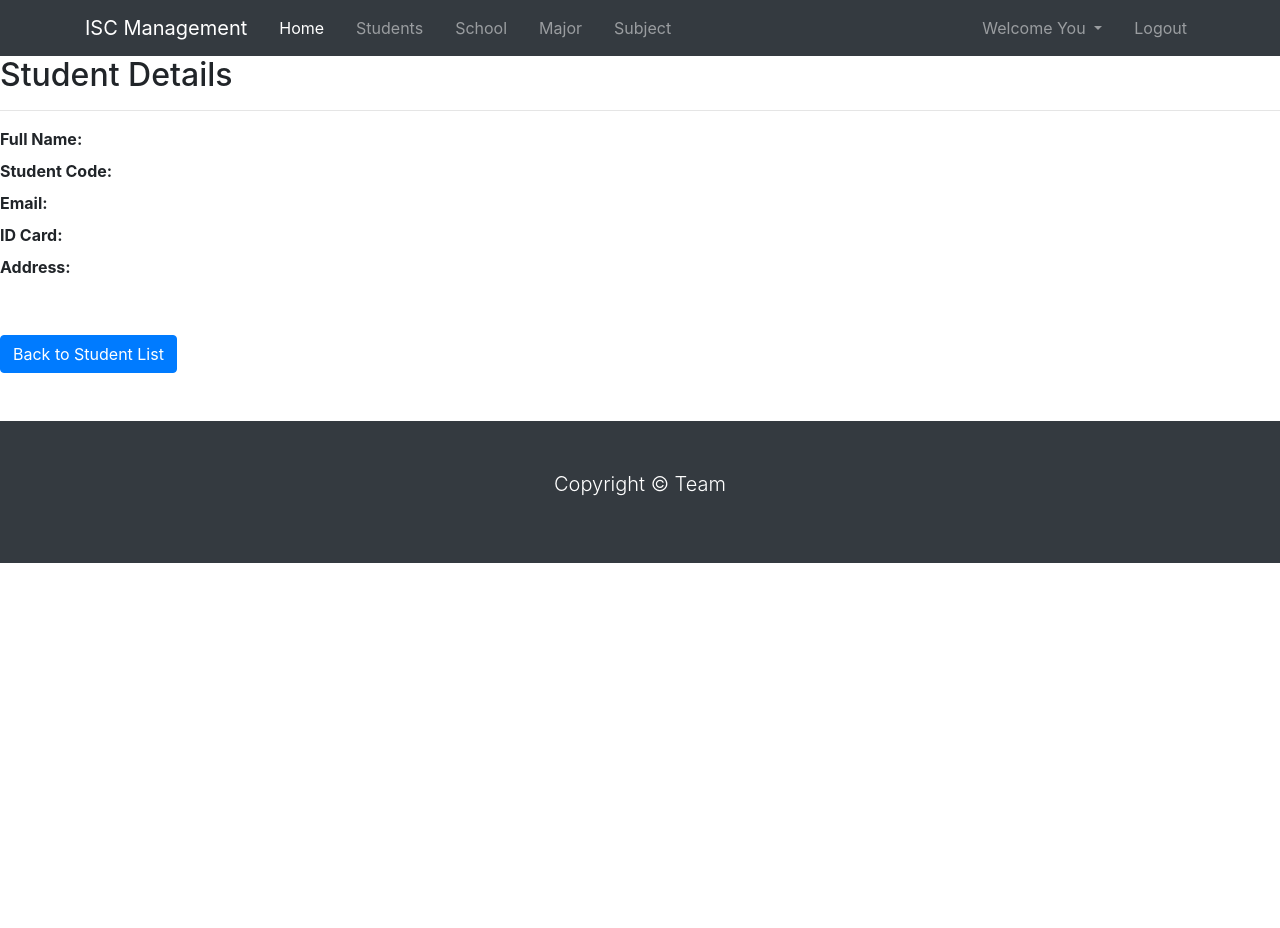
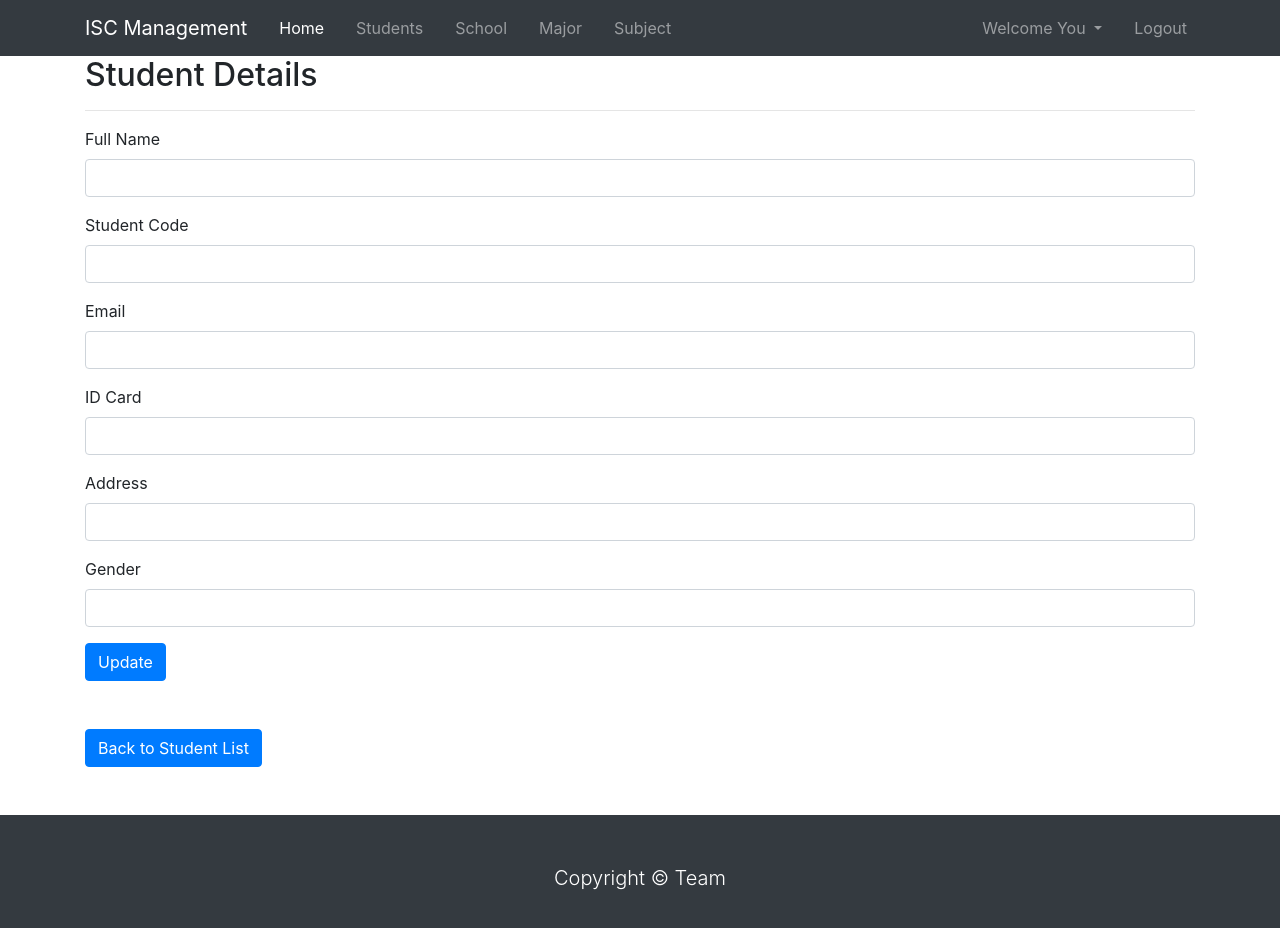
Before and after one commit to chinhhi102/OnJobAPI, an Angular app in the folder ISCManagerment/FEAngular/: page /details/1 in a window 1280 px wide. Shown: the top 928 px of the page. Before the commit the page ends 800 px from the top, so only its background shows below. Built offline with nearby package versions, Linux system fonts and the light colour scheme; no server answers.

Commit message:
Update with PUT method from client Angular

```diff
--- a/ISCManagerment/FEAngular/src/app/services/student.service.ts
+++ b/ISCManagerment/FEAngular/src/app/services/student.service.ts
@@ -1,6 +1,7 @@
 import { Injectable } from '@angular/core';
 import { HttpClient } from '@angular/common/http';
 import { Observable } from 'rxjs';
+import { catchError, map, tap } from 'rxjs/operators';
 
 @Injectable({
   providedIn: 'root'
@@ -19,8 +20,11 @@ export class StudentService {
     return this.http.post(`${this.baseUrl}`, student);
   }
 
-  updateStudent(id: number, value: any): Observable<Object> {
-    return this.http.put(`${this.baseUrl}/${id}`, value);
+  // updateStudent(id: number, value: any): Observable<Object> {
+  //   return this.http.put(`${this.baseUrl}/${id}`,value);
+  // }
+  updateStudent(student: Object,id:number): Observable<Object> {
+    return this.http.put(`${this.baseUrl}/${id}`,student)
   }
 
   deleteStudent(id: number): Observable<any> {
--- a/ISCManagerment/FEAngular/src/app/view/student/student-details/student-details.component.html
+++ b/ISCManagerment/FEAngular/src/app/view/student/student-details/student-details.component.html
@@ -1,8 +1,40 @@
-<h2>Student Details</h2>
+<div class="container">
+  <h2>Student Details</h2>
+  <hr />
+  <div *ngIf="student">
+    <form>
+      <div class="form-group">
+        <label>Full Name</label>
+        <input type="text" class="form-control" [(ngModel)]="student.stdName" name="stdName">
+      </div>
+      <div class="form-group">
+        <label for="name">Student Code</label>
+        <input type="text" class="form-control" id="stdCode" required [(ngModel)]="student.stdCode" name="stdCode">
+      </div>
 
-<hr/>
-<div *ngIf="student">
-  <div>
+      <div class="form-group">
+        <label for="name">Email</label>
+        <input type="text" class="form-control" id="stdEmail" required [(ngModel)]="student.stdEmail" name="stdEmail">
+      </div>
+
+      <div class="form-group">
+        <label for="name">ID Card</label>
+        <input type="text" class="form-control" id="stdId" required [(ngModel)]="student.stdId" name="stdId">
+      </div>
+
+      <div class="form-group">
+        <label for="name">Address</label>
+        <input type="text" class="form-control" id="stdAddress" required [(ngModel)]="student.stdAddress"
+          name="stdAddress">
+      </div>
+      <div class="form-group">
+        <label for="name">Gender</label>
+        <input type="text" class="form-control" id="stdGender" required [(ngModel)]="student.stdGender"
+          name="stdGender">
+      </div>
+      <button class="btn btn-primary" (click)="update()">Update</button>
+    </form>
+    <!-- <div>
     <label><b>Full Name: </b></label> {{student.stdName}}
   </div>
   <div>
@@ -16,9 +48,10 @@
   </div>
   <div>
     <label><b>Address: </b></label> {{student.stdAddress}}
+  </div>   -->
   </div>
+
+  <br>
+  <br>
+  <button (click)="list()" class="btn btn-primary">Back to Student List</button><br>
 </div>
-
-<br>
-<br>
-<button (click)="list()" class="btn btn-primary">Back to Student List</button><br>
--- a/ISCManagerment/FEAngular/src/app/view/student/student-details/student-details.component.ts
+++ b/ISCManagerment/FEAngular/src/app/view/student/student-details/student-details.component.ts
@@ -3,6 +3,7 @@ import { StudentService } from '../../../services/student.service';
 import { StudentComponent } from '../student.component';
 import { Router, ActivatedRoute } from '@angular/router';
 import { Student } from '../../../models/student';
+import { __values } from 'tslib';
 
 
 @Component({
@@ -29,6 +30,10 @@ export class StudentDetailsComponent implements OnInit {
       }, error => console.log(error));
   }
 
+  update(): void {
+    this.studentService.updateStudent(this.student,this.id).subscribe(()=>this.list());
+  }
+
   list(){
     this.router.navigate(['student']);
   }
```
